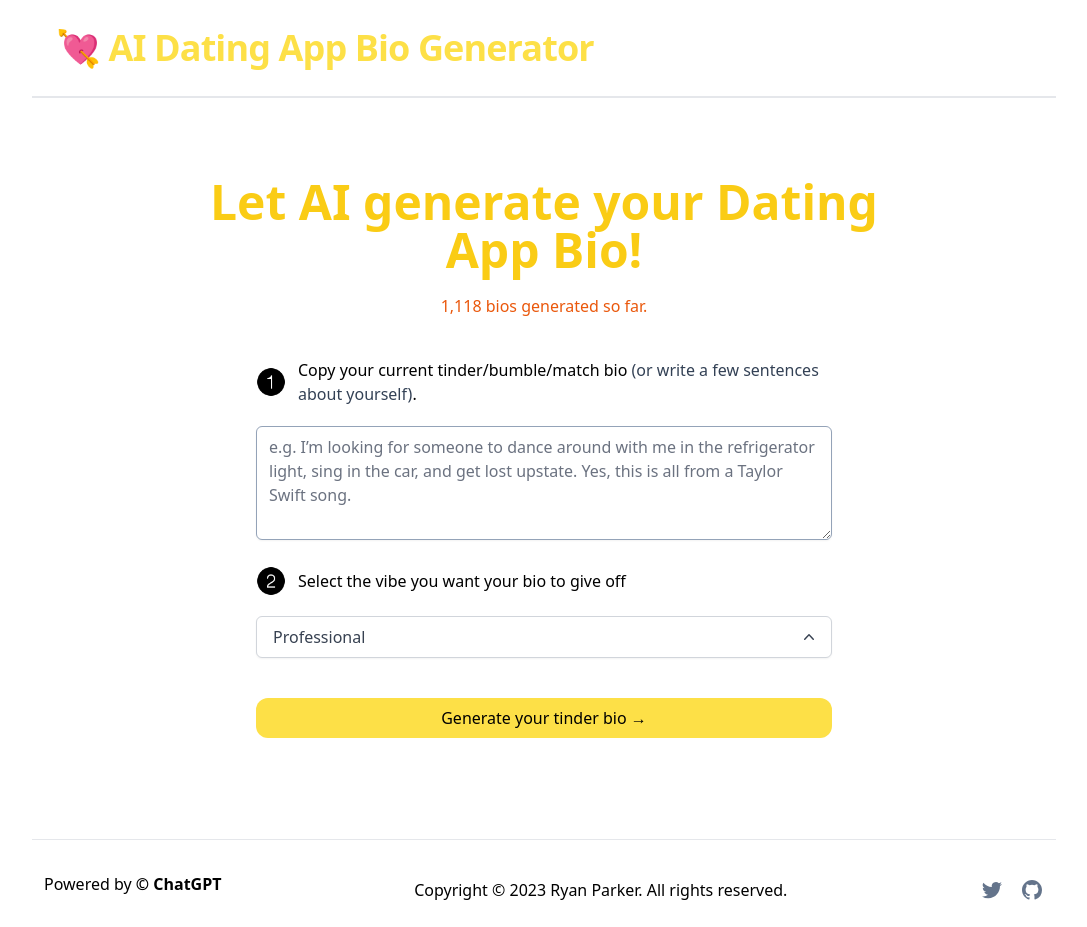
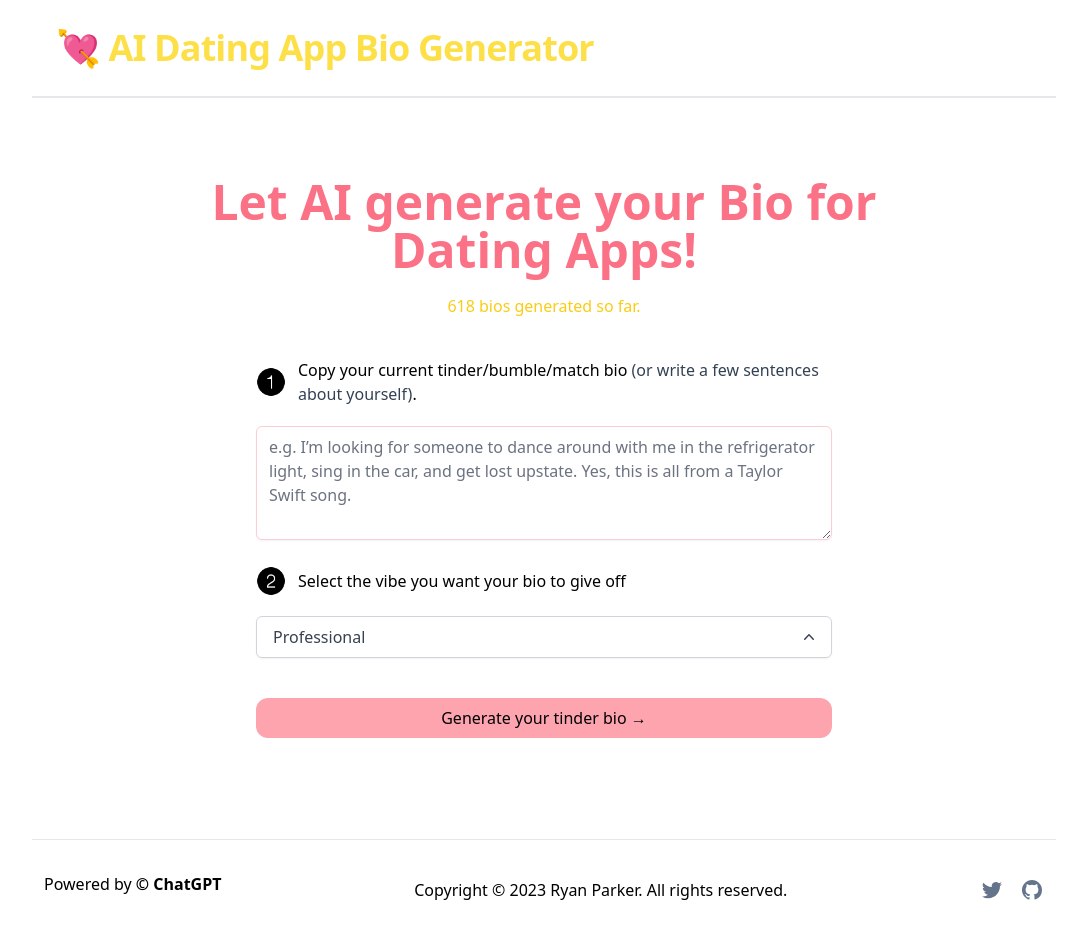
Before and after one commit to BullishAF/aidatingbio, a Next.js app: page / in a window 1280 px wide. Shown: the whole page, without its empty margins (96-1183 px from the left). Built offline with nearby package versions, Linux system fonts and the light colour scheme.

Commit message:
Update index.tsx

```diff
--- a/pages/index.tsx
+++ b/pages/index.tsx
@@ -80,10 +80,10 @@ const Home: NextPage = () => {
       <Header />
       <main className="flex flex-1 w-full flex-col items-center justify-center text-center px-4 mt-12 sm:mt-20">
 
-        <h1 className="sm:text-5xl text-3xl max-w-[708px] font-bold text-yellow-400">
-          Let AI generate your Dating App Bio!
+        <h1 className="sm:text-5xl text-3xl max-w-[708px] font-bold text-rose-400">
+          Let AI generate your Bio for Dating Apps!
         </h1>
-        <p className="text-orange-600 mt-5">1,118 bios generated so far.</p>
+        <p className="text-yellow-400 mt-5">618 bios generated so far.</p>
         <div className="max-w-xl w-full">
           <div className="flex mt-10 items-center space-x-3">
             <Image
@@ -105,7 +105,7 @@ const Home: NextPage = () => {
             value={bio}
             onChange={(e) => setBio(e.target.value)}
             rows={4}
-            className="w-full rounded-md border-slate-400 shadow-sm focus:border-slate-500 focus:ring-black my-5"
+            className="w-full rounded-md border-rose-200 shadow-sm focus:border-rose-400 focus:ring-black my-5"
             placeholder={
               "e.g. I’m looking for someone to dance around with me in the refrigerator light, sing in the car, and get lost upstate. Yes, this is all from a Taylor Swift song."
             }
@@ -120,7 +120,7 @@ const Home: NextPage = () => {
 
           {!loading && (
             <button
-              className="bg-yellow-300 rounded-xl text-black font-medium px-4 py-2 sm:mt-10 mt-8 hover:bg-yellow-400/80 w-full"
+              className="bg-rose-300 rounded-xl text-black font-medium px-4 py-2 sm:mt-10 mt-8 hover:bg-rose-500/80 w-full"
               onClick={(e) => generateBio(e)}
             >
               Generate your tinder bio &rarr;
@@ -149,8 +149,8 @@ const Home: NextPage = () => {
                   className="sm:text-4xl text-3xl font-bold text-slate-900 mx-auto"
                   ref={bioRef}
                 >
-                  Your generated tinder bios!
-                </h2>
+                  Your generated Dating App Bios 🎉
+               </h2>
               </div>
               <div className="space-y-8 flex flex-col items-center justify-center max-w-xl mx-auto">
                 {generatedBios
```
